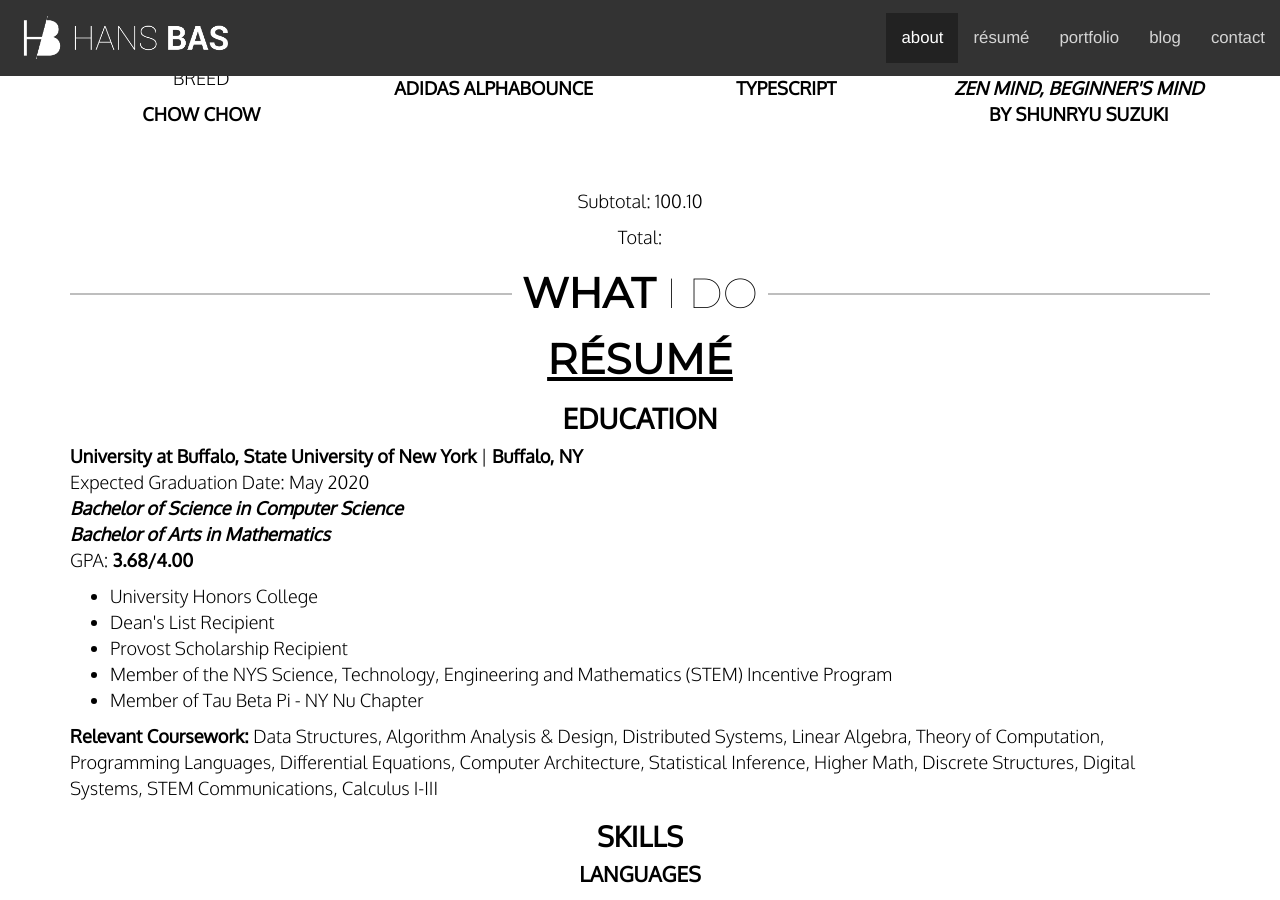
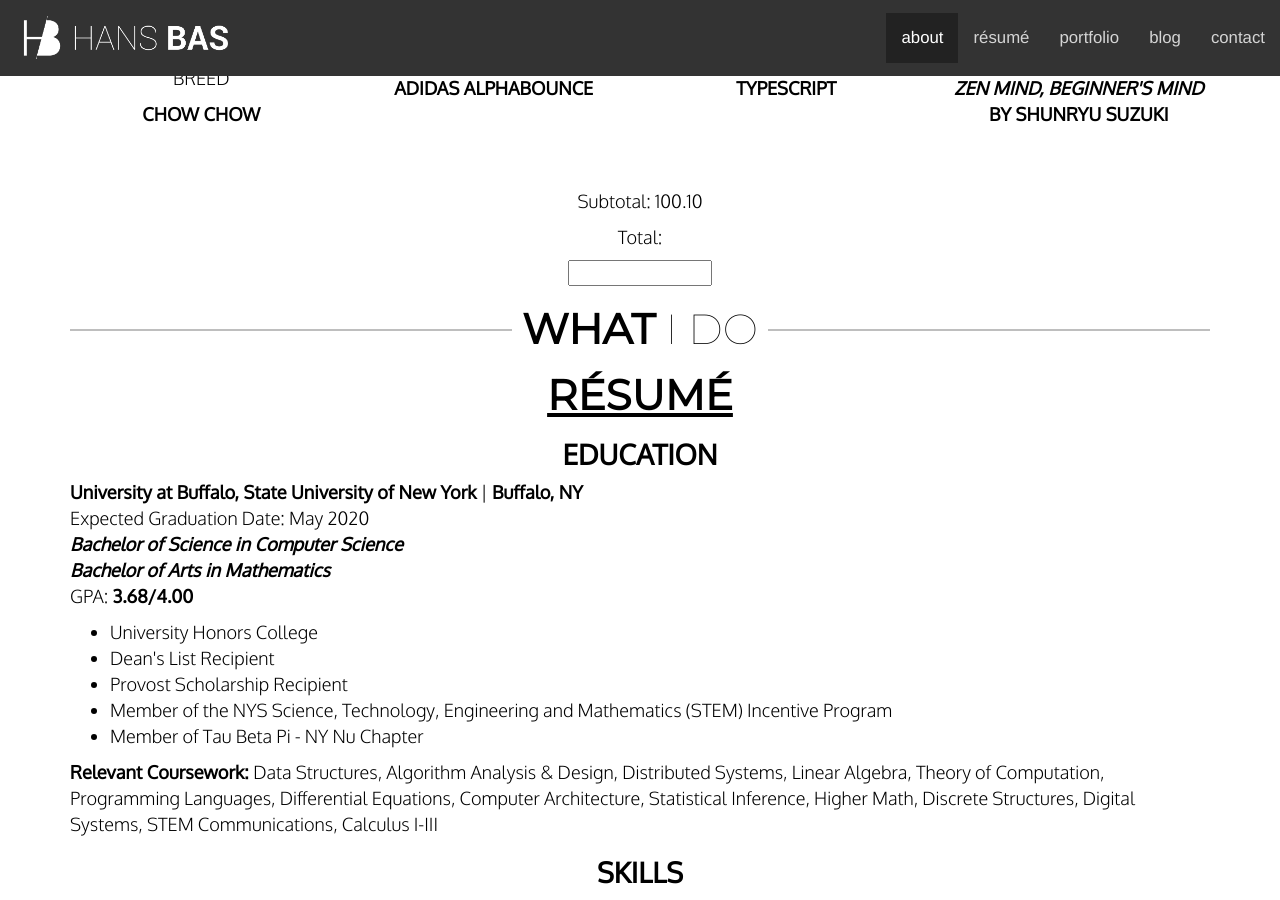
Before and after one commit to haanmiba/haanmiba.github.io, a Jekyll site: the page built from index.md, in a window 1280 px wide and 900 px high, scrolled down 1482 px. Built offline with Jekyll 4.4.1, drawn with Linux system fonts in a browser that asks for light colours; nearby versions of some CDN libraries.

Commit message:
Added input

```diff
--- a/_includes/resume.html
+++ b/_includes/resume.html
@@ -1,6 +1,7 @@
 <div id="resume" class="container text-center">
   <p>Subtotal: <span id="subtotal">100.10</span></p>
   <p>Total: <span id="total"></span></p>
+  <input type="text" id="txtLoc" />
   <h2 class="heading-1 reveal-bottom">
     <span><strong>What</strong> I Do</span>
   </h2>
```
